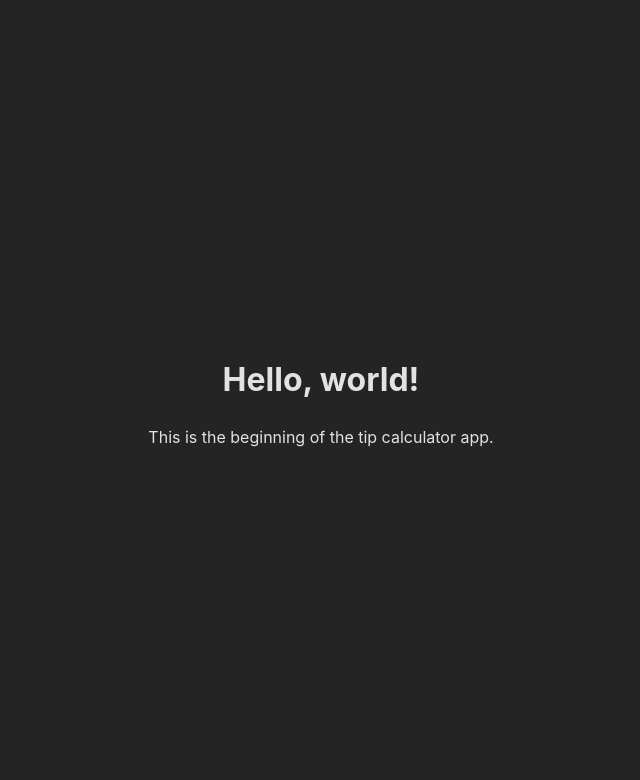
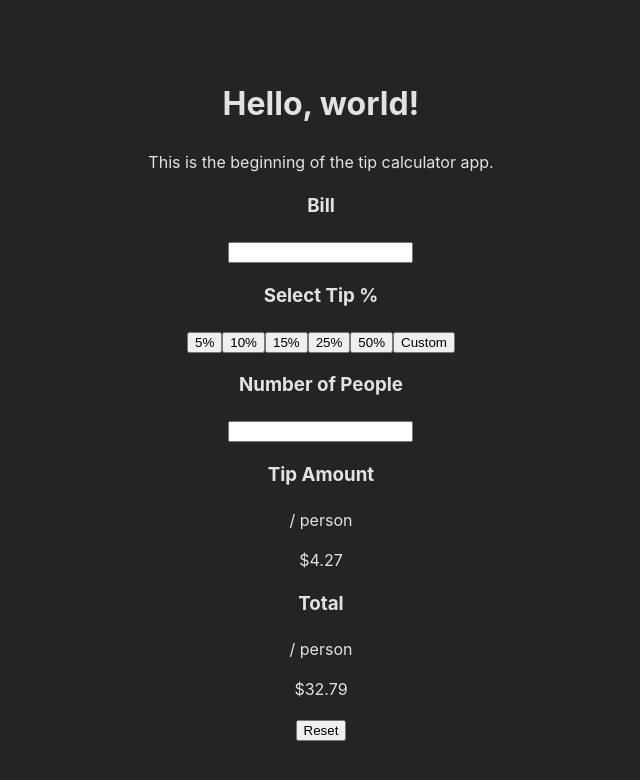
Before and after one commit to zowieerickson/react-tip-calculator-app, a React (Vite) app: page / in a window 1280 px wide. Shown: the top 780 px of the page, without its empty margins (319-959 px from the left). Built offline with nearby package versions, Linux system fonts and the light colour scheme.

Commit message:
bring in html placeholder copy

```diff
--- a/src/App.jsx
+++ b/src/App.jsx
@@ -1,16 +1,28 @@
 import { useState } from 'react'
 import reactLogo from './assets/react.svg'
 import viteLogo from '/vite.svg'
+import { Bill } from './components/CalculateBill'
+import SelectTip from './components/SelectTip'
+import NumberOfPeople from './components/NumberOfPeople'
+import TipAmount from './components/TipAmount'
+import Total from './components/Total'
+import ResetButton from './components/ResetButton'
 import './App.css'
 
 function App() {
   const [count, setCount] = useState(0)
 
   return (
-    <>
+    <div className="calculator-wrapper">
       <h1>Hello, world!</h1>
       <p>This is the beginning of the tip calculator app.</p>
-    </>
+      <Bill />
+      <SelectTip />
+      <NumberOfPeople />
+      <TipAmount />
+      <Total />
+      <ResetButton />
+    </div>
   )
 }
 
--- /dev/null
+++ b/src/components/CalculateBill.jsx
@@ -0,0 +1,9 @@
+
+export function Bill() {
+    return (
+        <div>
+            <h3>Bill</h3>
+            <input type="text" name="" id="" />
+        </div>
+    )
+}
--- /dev/null
+++ b/src/components/NumberOfPeople.jsx
@@ -0,0 +1,8 @@
+export default function NumberOfPeople() {
+    return (
+        <div>
+            <h3>Number of People</h3>
+            <input type="text" name="" id="" />
+        </div>
+    )
+}
--- /dev/null
+++ b/src/components/ResetButton.jsx
@@ -0,0 +1,7 @@
+export default function ResetButton() {
+    return (
+        <button>
+            Reset
+        </button>
+    )
+}
--- /dev/null
+++ b/src/components/SelectTip.jsx
@@ -0,0 +1,13 @@
+export default function SelectTip() {
+    return (
+        <div>
+            <h3>Select Tip %</h3>
+            <button>5%</button>
+            <button>10%</button>
+            <button>15%</button>
+            <button>25%</button>
+            <button>50%</button>
+            <button>Custom</button>
+        </div>
+    )
+}
--- /dev/null
+++ b/src/components/TipAmount.jsx
@@ -0,0 +1,9 @@
+export default function TipAmount() {
+    return (
+        <div>
+            <h3>Tip Amount</h3>
+            <p>/ person</p>
+            <p>$4.27</p>
+        </div>
+    )
+}
--- /dev/null
+++ b/src/components/Total.jsx
@@ -0,0 +1,9 @@
+export default function Total() {
+    return (
+        <div>
+            <h3>Total</h3>
+            <p>/ person</p>
+            <p>$32.79</p>
+        </div>
+    )
+}
```
